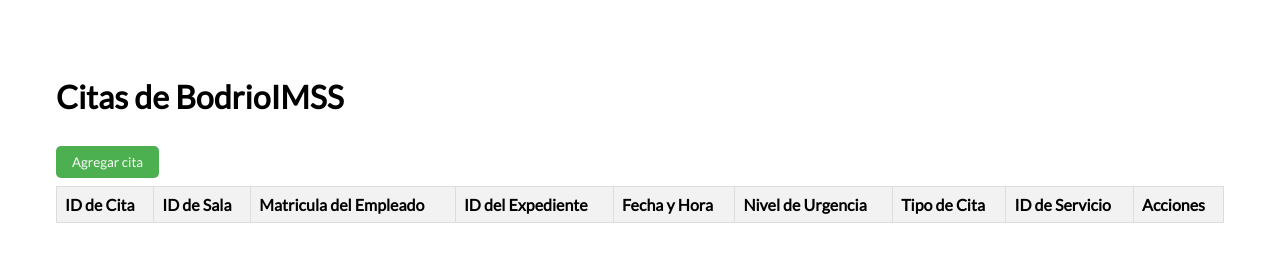
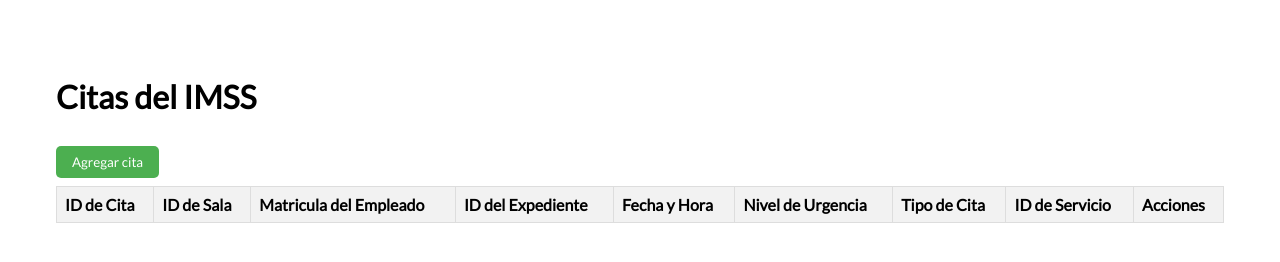
Before and after one commit to EmilioJasso19/login_imss, a website: page views/index.html in a window 1280 px wide. Drawn offline with Linux system fonts and the light colour scheme; no server answers.

Commit message:
Cambio en el titulo de index.html

```diff
--- a/views/index.html
+++ b/views/index.html
@@ -11,7 +11,7 @@
     </head>
     <body>
 
-        <h1>Citas de BodrioIMSS</h1>
+        <h1>Citas del IMSS</h1>
 
         <!-- Table for displaying records -->
         <div id="table-container">
```
